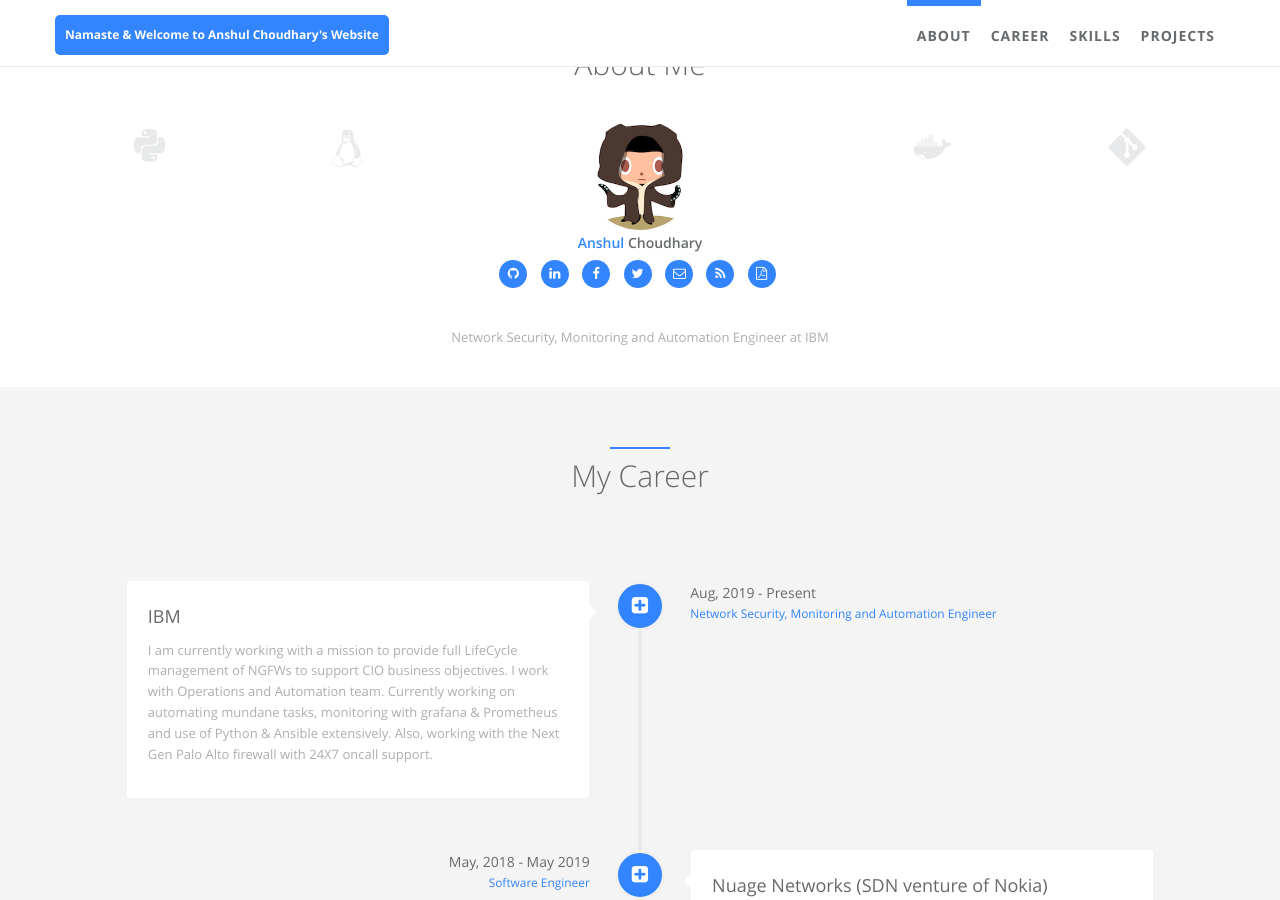
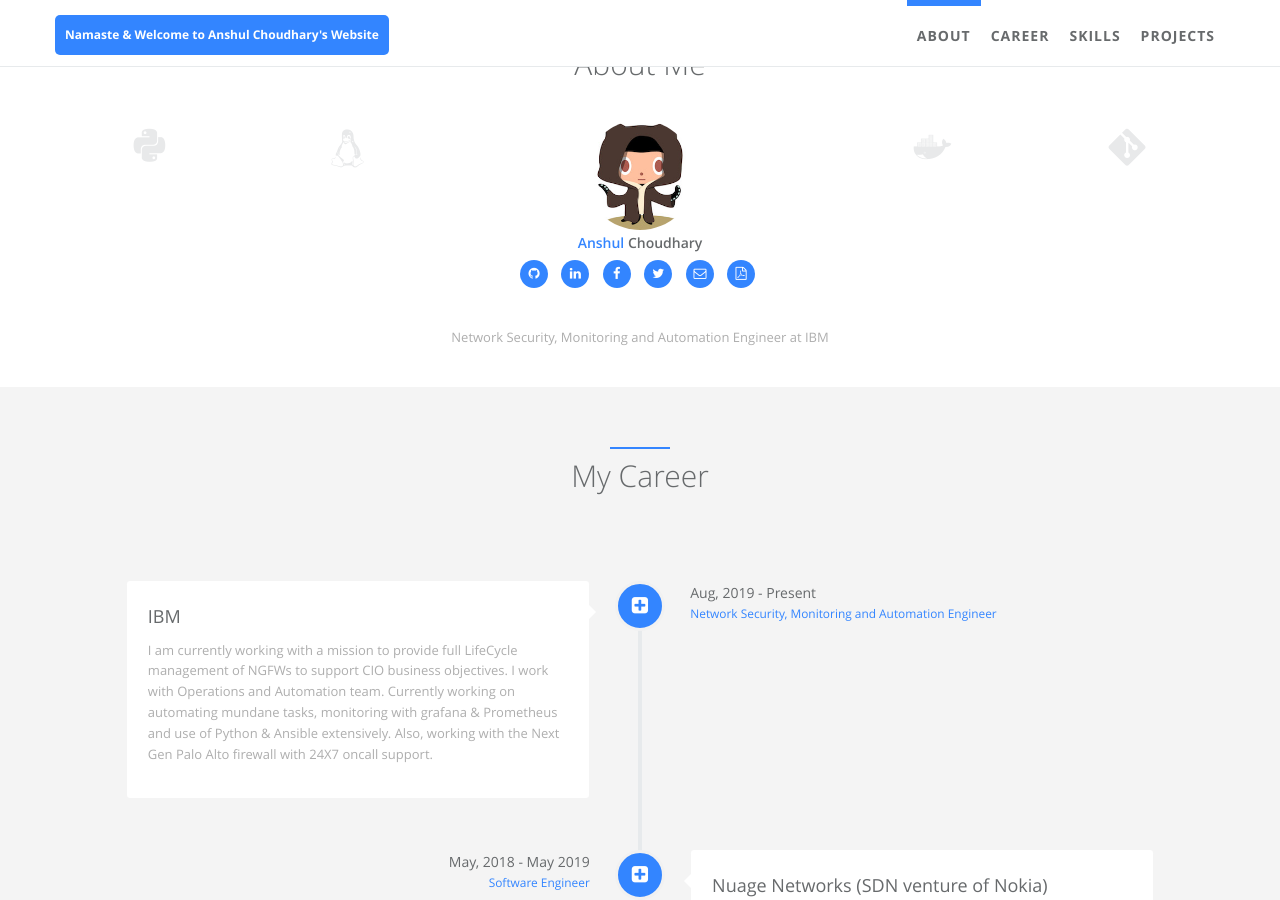
Before and after one commit to achoudh5/achoudh5.github.io, a Jekyll site: the page built from index.html, in a window 1280 px wide and 900 px high, scrolled down 495 px. Built offline with Jekyll 4.4.1, drawn with Linux system fonts in a browser that asks for light colours.

Commit message:
Update about.html

```diff
--- a/_includes/sections/about.html
+++ b/_includes/sections/about.html
@@ -37,8 +37,8 @@
                     {% endif %}
                     {% if site.author.email %}
                     <li><a href="mailto:{{ site.author.email }}"><i class="fa fa-envelope-o"></i></a></li>
-                    {% endif %}
-                    <li><a href="{{ site.baseurl }}/feed.xml" target="blank"><i class="fa fa-rss"></i></a></li>
+                    <!-- {% endif %}
+                    / <li><a href="{{ site.baseurl }}/feed.xml" target="blank"><i class="fa fa-rss"></i></a></li> -->
                     {% if site.author.cv %}
                     <li><a href="{{ site.author.cv }}" target="blank"><i class="fa fa-file-pdf-o"></i></a></li>
                     {% endif %}
```
